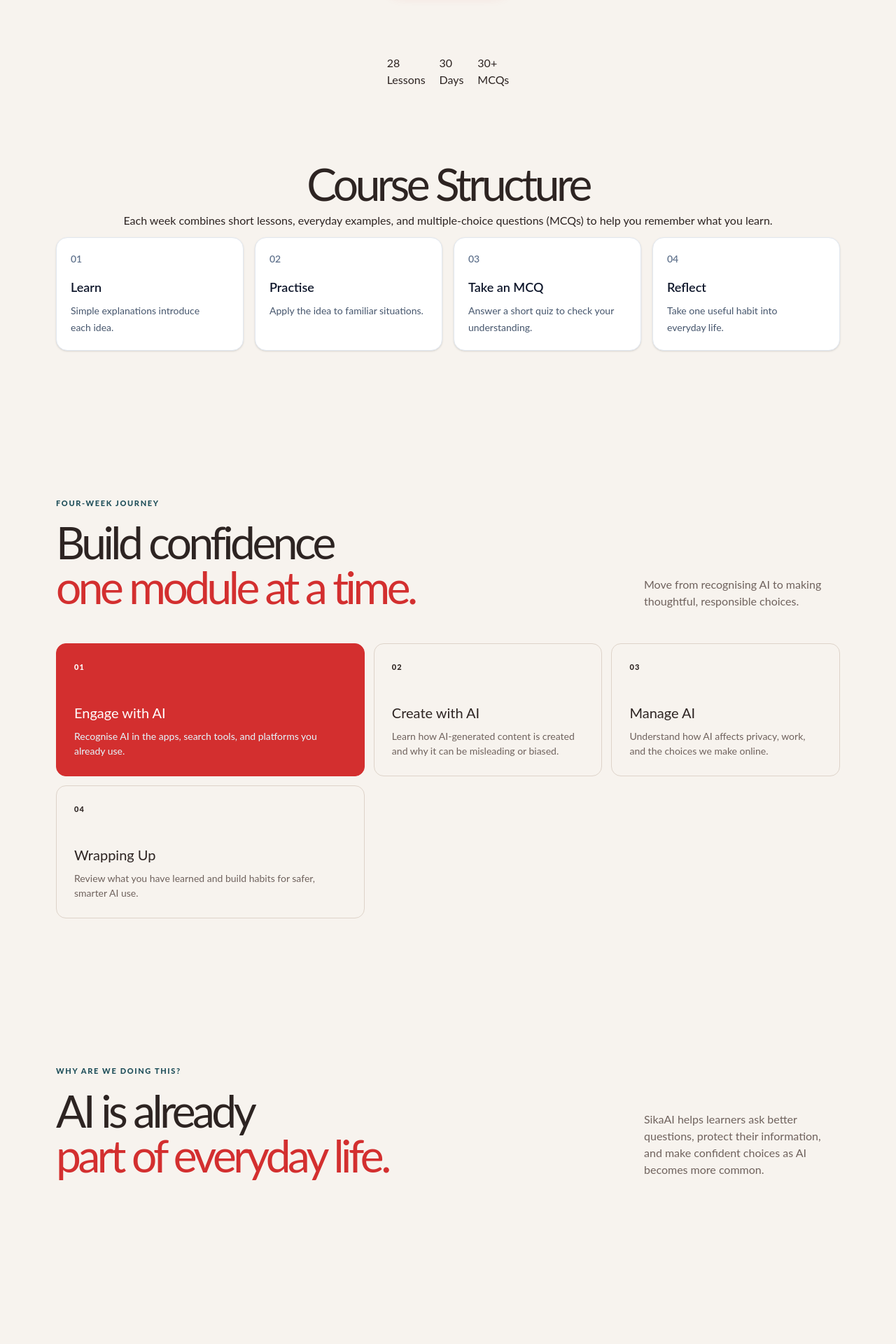
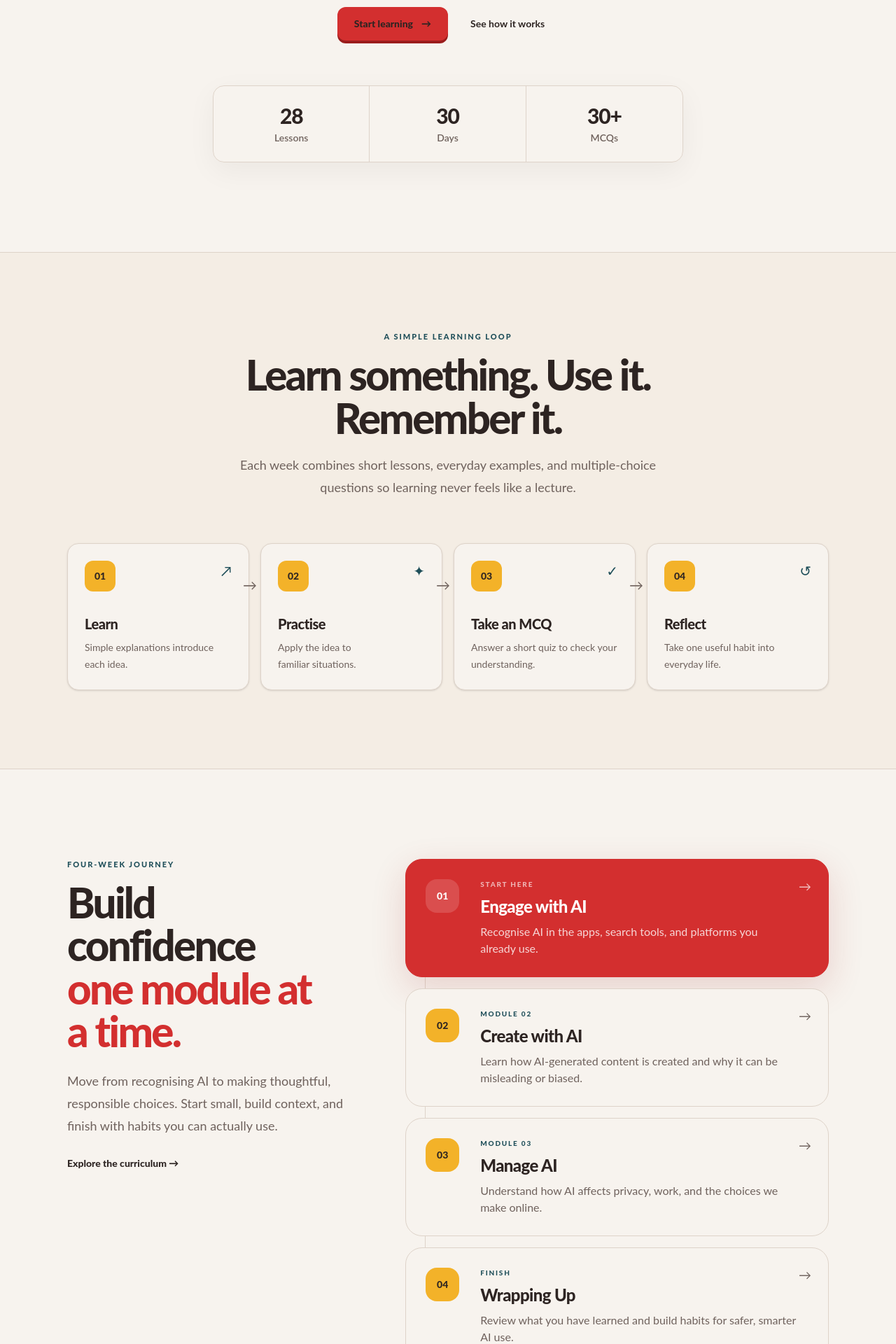
Before and after one commit to National-AI-Literacy-Program/sikaai.org, a Next.js app: page / in a window 1280 px wide. Shown: the part 700-2620 px from the top of the page at 70% size. Built offline with nearby package versions, Linux system fonts and the light colour scheme.

Commit message:
Frontend update - mandip

```diff
--- a/app/components/LandingPage.tsx
+++ b/app/components/LandingPage.tsx
@@ -2,281 +2,411 @@ import Image from "next/image";
 import Link from "next/link";
 import Header from "./Header";
 import Typewriter from "./Typewriter";
+
+const wrap = "mx-auto w-full max-w-6xl px-5 sm:px-8";
+const eyebrow =
+  "text-[11px] font-extrabold uppercase tracking-[0.18em] text-(--blue-deep)";
+const h2 =
+  "text-4xl font-extrabold leading-[1.02] tracking-[-0.045em] text-foreground sm:text-5xl lg:text-6xl";
+const lede =
+  "text-base leading-7 text-(color:--muted) sm:text-lg sm:leading-8";
+
+const stats = [
+  { value: "28", label: "Lessons" },
+  { value: "30", label: "Days" },
+  { value: "30+", label: "MCQs" },
+];
+
+const steps = [
+  {
+    step: "01",
+    title: "Learn",
+    description: "Simple explanations introduce each idea.",
+    icon: "↗",
+  },
+  {
+    step: "02",
+    title: "Practise",
+    description: "Apply the idea to familiar situations.",
+    icon: "✦",
+  },
+  {
+    step: "03",
+    title: "Take an MCQ",
+    description: "Answer a short quiz to check your understanding.",
+    icon: "✓",
+  },
+  {
+    step: "04",
+    title: "Reflect",
+    description: "Take one useful habit into everyday life.",
+    icon: "↺",
+  },
+];
+
+const weeks = [
+  {
+    step: "01",
+    title: "Engage with AI",
+    description:
+      "Recognise AI in the apps, search tools, and platforms you already use.",
+    tag: "START HERE",
+  },
+  {
+    step: "02",
+    title: "Create with AI",
+    description:
+      "Learn how AI-generated content is created and why it can be misleading or biased.",
+    tag: "MODULE 02",
+  },
+  {
+    step: "03",
+    title: "Manage AI",
+    description:
+      "Understand how AI affects privacy, work, and the choices we make online.",
+    tag: "MODULE 03",
+  },
+  {
+    step: "04",
+    title: "Wrapping Up",
+    description:
+      "Review what you have learned and build habits for safer, smarter AI use.",
+    tag: "FINISH",
+  },
+];
+
+const references = [
+  {
+    publisher: "UNESCO",
+    description: "Guidance for generative AI in education and research.",
+    href: "https://www.unesco.org/en/articles/guidance-generative-ai-education-and-research",
+  },
+  {
+    publisher: "UNICEF",
+    description: "Policy guidance on AI for children and their rights.",
+    href: "https://www.unicef.org/globalinsight/reports/policy-guidance-ai-children",
+  },
+  {
+    publisher: "OECD",
+    description: "Principles for trustworthy and human-centred AI.",
+    href: "https://oecd.ai/en/ai-principles",
+  },
+  {
+    publisher: "UNESCO",
+    description:
+      "Media and information literacy resources for navigating digital life.",
+    href: "https://www.unesco.org/en/media-information-literacy",
+  },
+];
+
 export default function LandingPage() {
   return (
-    <main className="landing-page">
+    <main className="min-h-dvh overflow-hidden bg-background font-sans text-foreground antialiased">
       <Header />
 
-      {/* Hero shell, main part  */}
-      <section className="hero shell flex flex-col" id="about">
+      {/* Hero */}
+      <section id="about" className="relative">
+        <div
+          aria-hidden="true"
+          className="pointer-events-none absolute inset-x-0 top-0 -z-10 h-[620px] overflow-hidden"
+        >
+          <div className="absolute left-1/2 top-[-180px] size-[560px] -translate-x-1/2 rounded-full bg-(--blue-pale) opacity-80 blur-3xl" />
+          <div className="absolute right-[-180px] top-40 size-80 rounded-full bg-(--saffron) opacity-15 blur-3xl" />
+        </div>
+
+        <div className={`${wrap} pb-20 pt-12 sm:pb-28 sm:pt-20 lg:pb-32 lg:pt-24`}>
+          <div className="mx-auto flex max-w-4xl flex-col items-center text-center">
+            <div className="mb-7 inline-flex items-center gap-2 rounded-full border border-border bg-background/80 px-3.5 py-2 text-xs font-bold shadow-sm backdrop-blur">
+              <span className="size-2 rounded-full bg-primary" />
+              A four-week AI literacy course
+            </div>
 
             <Image
-              className="h-auto"
+              className="mb-5 h-auto w-20 drop-shadow-sm sm:w-24"
               src="/lesson-art/namaste.svg"
               alt="Namaste illustration welcoming learners"
-              width={130}
-              height={300}
+              width={144}
+              height={144}
+              priority
             />
 
-        <div className="hero-copy items-center">
-
-          <h1 className=  "justify-center flex flex-row items-center gap-2">
-            <span >
-              {" "}
+            <h1 className="max-w-4xl text-[clamp(48px,9vw,88px)] font-extrabold leading-[0.94] tracking-[-0.06em]">
+              <span className="block text-primary">
                 <Typewriter
                   strings={["Engage with", "Create with", "Manage", "Shape"]}
                   typeSpeed={70}
                   deleteSpeed={35}
                   pauseDuration={2000}
                 />
-            </span>{" "}
-            AI
+              </span>
+              <span className="block">AI.</span>
             </h1>
 
-          <p className="hero-text text-center">
+            <p className={`${lede} mt-7 max-w-2xl`}>
               SikaiAI is a four-week AI literacy program that helps you identify
               AI, understand how it is used, and make more informed choices
               online.
             </p>
-          <div className="hero-actions justify-center">
-            <Link href="/course" className="button button-primary">
-              Start the course <span aria-hidden="true">→</span>
+
+            <div className="mt-9 flex flex-col items-center gap-3 sm:flex-row">
+              <Link
+                href="/course"
+                className="group inline-flex items-center gap-3 rounded-xl bg-primary px-6 py-3.5 text-sm font-extrabold text-white shadow-[0_4px_0_0_#9a1c1c] transition hover:-translate-y-0.5 hover:brightness-110 hover:shadow-[0_6px_0_0_#9a1c1c] focus-visible:outline-3 focus-visible:outline-offset-4 focus-visible:outline-(--saffron) active:translate-y-0.5 active:shadow-[0_2px_0_0_#9a1c1c]"
+              >
+                Start learning
+                <span className="transition-transform group-hover:translate-x-1">
+                  →
+                </span>
+              </Link>
+              <a
+                href="#course-structure"
+                className="inline-flex items-center rounded-xl px-5 py-3.5 text-sm font-bold text-foreground transition hover:bg-(--blue-pale)"
+              >
+                See how it works
+              </a>
+            </div>
+
+            <div className="mt-14 grid w-full max-w-2xl grid-cols-3 divide-x divide-border rounded-2xl border border-border bg-background/75 shadow-[0_12px_40px_rgba(0,0,0,0.05)] backdrop-blur sm:mt-16">
+              {stats.map(({ value, label }) => (
+                <div key={label} className="px-3 py-5 sm:px-6 sm:py-6">
+                  <p className="text-2xl font-extrabold tracking-[-0.04em] sm:text-3xl">
+                    {value}
+                  </p>
+                  <p className="mt-1 text-xs font-semibold text-(color:--muted) sm:text-sm">
+                    {label}
+                  </p>
+                </div>
+              ))}
+            </div>
+          </div>
+        </div>
+      </section>
+
+      {/* Course structure */}
+      <section
+        id="course-structure"
+        className="border-y border-border bg-(--blue-pale)/45 py-20 sm:py-28"
+      >
+        <div className={wrap}>
+          <div className="mx-auto max-w-2xl text-center">
+            <p className={eyebrow}>A SIMPLE LEARNING LOOP</p>
+            <h2 className={`${h2} mt-4`}>Learn something. Use it. Remember it.</h2>
+            <p className={`${lede} mt-5`}>
+              Each week combines short lessons, everyday examples, and
+              multiple-choice questions so learning never feels like a lecture.
+            </p>
+          </div>
+
+          <ol className="mt-12 grid gap-4 sm:grid-cols-2 lg:mt-16 lg:grid-cols-4">
+            {steps.map(({ step, title, description, icon }, i) => (
+              <li
+                key={step}
+                className="group relative rounded-2xl border border-border bg-background p-6 shadow-sm transition duration-200 hover:-translate-y-1 hover:shadow-xl"
+              >
+                <div className="flex items-start justify-between">
+                  <span className="grid size-11 place-items-center rounded-xl bg-(--saffron) text-sm font-extrabold text-[#2d2422]">
+                    {step}
+                  </span>
+                  <span className="text-xl text-(--blue-deep) transition-transform group-hover:rotate-12">
+                    {icon}
+                  </span>
+                </div>
+                <h3 className="mt-8 text-xl font-extrabold tracking-tight">
+                  {title}
+                </h3>
+                <p className="mt-2 text-sm leading-6 text-(color:--muted)">
+                  {description}
+                </p>
+                {i < steps.length - 1 && (
+                  <span
+                    aria-hidden="true"
+                    className="absolute -right-3 top-11 z-10 hidden text-xl text-(--muted) lg:block"
+                  >
+                    →
+                  </span>
+                )}
+              </li>
+            ))}
+          </ol>
+        </div>
+      </section>
+
+      {/* Four-week journey */}
+      <section id="approach" className={`${wrap} py-20 sm:py-28 lg:py-32`}>
+        <div className="grid gap-10 lg:grid-cols-[0.8fr_1.2fr] lg:gap-20">
+          <div className="lg:sticky lg:top-24 lg:self-start">
+            <p className={eyebrow}>FOUR-WEEK JOURNEY</p>
+            <h2 className={`${h2} mt-4`}>
+              Build confidence
+              <br />
+              <span className="text-primary">one module at a time.</span>
+            </h2>
+            <p className={`${lede} mt-6 max-w-md`}>
+              Move from recognising AI to making thoughtful, responsible
+              choices. Start small, build context, and finish with habits you
+              can actually use.
+            </p>
+
+            <Link
+              href="/course"
+              className="mt-7 inline-flex items-center gap-2 text-sm font-extrabold text-primary underline decoration-2 underline-offset-4 hover:opacity-75"
+            >
+              Explore the curriculum →
             </Link>
           </div>
-        </div>
 
-      </section>
+          <div className="relative">
+            <div
+              aria-hidden="true"
+              className="absolute bottom-8 left-6 top-8 w-px bg-border sm:left-7"
+            />
 
-       {/* Details  */}
-       <section className="flex justify-center gap-5">
-          <div>
-            <span>28</span>
-            <p>Lessons</p>
+            <div className="space-y-4">
+              {weeks.map(({ step, title, description, tag }, i) => (
+                <article
+                  key={step}
+                  className={`group relative ml-0 grid gap-5 rounded-3xl border p-6 transition duration-200 sm:grid-cols-[58px_1fr] sm:p-7 ${
+                    i === 0
+                      ? "border-primary bg-primary text-white shadow-[0_16px_50px_rgba(154,28,28,0.16)]"
+                      : "border-border bg-background hover:-translate-y-0.5 hover:shadow-lg"
+                  }`}
+                >
+                  <div className="relative z-10">
+                    <span
+                      className={`grid size-12 place-items-center rounded-2xl text-sm font-extrabold ${
+                        i === 0
+                          ? "bg-white/15 text-white"
+                          : "bg-(--saffron) text-[#2d2422]"
+                      }`}
+                    >
+                      {step}
+                    </span>
                   </div>
 
                   <div>
-            <span>30</span>
-            <p>Days</p>
+                    <p
+                      className={`text-[10px] font-extrabold tracking-[0.18em] ${
+                        i === 0 ? "text-white/65" : "text-(--blue-deep)"
+                      }`}
+                    >
+                      {tag}
+                    </p>
+                    <h3
+                      className={`mt-2 text-2xl font-extrabold tracking-tight ${
+                        i === 0 ? "text-white" : "text-foreground"
+                      }`}
+                    >
+                      {title}
+                    </h3>
+                    <p
+                      className={`mt-2 max-w-xl text-sm leading-6 sm:text-base ${
+                        i === 0 ? "text-white/80" : "text-(color:--muted)"
+                      }`}
+                    >
+                      {description}
+                    </p>
                   </div>
 
-          <div>
-            <span>30+</span>
-            <p>MCQs</p>
+                  <span
+                    className={`absolute right-6 top-6 text-lg transition-transform group-hover:translate-x-1 ${
+                      i === 0 ? "text-white/70" : "text-(--muted)"
+                    }`}
+                  >
+                    →
+                  </span>
+                </article>
+              ))}
+            </div>
+          </div>
         </div>
       </section>
 
-
-
-      {/* Course Structure  */}
-      <section className="section course-structure shell" id="course-structure">
-
-
-        <div className="seciton-heading justify-center flex flex-col gap-2 items-center text-center mb-3">
-          <h2 className="sh-h2">Course Structure</h2>
-          <p>
-            Each week combines short lessons, everyday examples, and
-            multiple-choice questions (MCQs) to help you remember what you
-            learn.
-          </p>
-        </div>
-
-
-        <div className="grid gap-4 sm:grid-cols-2 lg:grid-cols-4">
-          {[
-            {
-              step: "01",
-              title: "Learn",
-              description: "Simple explanations introduce each idea.",
-            },
-            {
-              step: "02",
-              title: "Practise",
-              description: "Apply the idea to familiar situations.",
-            },
-            {
-              step: "03",
-              title: "Take an MCQ",
-              description: "Answer a short quiz to check your understanding.",
-            },
-            {
-              step: "04",
-              title: "Reflect",
-              description: "Take one useful habit into everyday life.",
-            },
-          ].map(({ step, title, description }) => (
-            <article
-              key={step}
-              className="flex h-full flex-col gap-4 rounded-2xl border border-slate-200 bg-white p-5 shadow-sm"
-            >
-              <span className="text-sm font-semibold text-slate-500">{step}</span>
+      {/* Why */}
+      <section id="why" className={`${wrap} pb-20 sm:pb-28`}>
+        <div className="relative overflow-hidden rounded-[2rem] bg-(--blue-pale) px-6 py-14 sm:px-12 sm:py-20 lg:px-16">
+          <div
+            aria-hidden="true"
+            className="absolute -right-20 -top-20 size-64 rounded-full border-[40px] border-white/40"
+          />
+          <div className="relative grid items-end gap-8 md:grid-cols-[1.2fr_0.8fr]">
             <div>
-                <h3 className="text-lg font-semibold text-slate-900">{title}</h3>
-                <p className="mt-2 text-sm leading-6 text-slate-600">{description}</p>
-              </div>
-            </article>
-          ))}
-        </div>
-
-      </section>
-
-
-
-      <section id="approach" className="section approach shell">
-        <div className="section-heading">
-          <div>
-            <p className="eyebrow">FOUR-WEEK JOURNEY</p>
-            <h2>
-              Build confidence
+              <p className={eyebrow}>WHY ARE WE DOING THIS?</p>
+              <h2 className={`${h2} mt-4`}>
+                AI is already
                 <br />
-              <span>one module at a time.</span>
+                <span className="text-primary">part of everyday life.</span>
               </h2>
             </div>
-          <p>
-            Move from recognising AI to making thoughtful, responsible choices.
-          </p>
-        </div>
-        <div className="rhythm-grid">
-          <article className="rhythm-card rhythm-main">
-            <span className="step-number">01</span>
-            <div>
-              <h3>Engage with AI</h3>
-              <p>
-                Recognise AI in the apps, search tools, and platforms you
-                already use.
-              </p>
-            </div>
-          </article>
-          <article className="rhythm-card">
-            <span className="step-number">02</span>
-            <div>
-              <h3>Create with AI</h3>
-              <p>
-                Learn how AI-generated content is created and why it can be
-                misleading or biased.
-              </p>
-            </div>
-          </article>
-          <article className="rhythm-card">
-            <span className="step-number">03</span>
-            <div>
-              <h3>Manage AI</h3>
-              <p>
-                Understand how AI affects privacy, work, and the choices we make
-                online.
-              </p>
-            </div>
-          </article>
-          <article className="rhythm-card">
-            <span className="step-number">04</span>
-            <div>
-              <h3>Wrapping Up</h3>
-              <p>
-                Review what you have learned and build habits for safer, smarter
-                AI use.
-              </p>
-            </div>
-          </article>
-        </div>
-      </section>
-      <section className="section why-section shell" id="why">
-        <div className="section-heading">
-          <div>
-            <p className="eyebrow">WHY ARE WE DOING THIS?</p>
-            <h2>
-              AI is already
-              <br />
-              <span>part of everyday life.</span>
-            </h2>
-          </div>
-          <p>
+            <p className={lede}>
               SikaAI helps learners ask better questions, protect their
               information, and make confident choices as AI becomes more common.
             </p>
           </div>
+        </div>
       </section>
-      <section className="section references-section shell" id="references">
-        <div className="section-heading">
+
+      {/* References */}
+      <section
+        id="references"
+        className="border-t border-border py-20 sm:py-28"
+      >
+        <div className={wrap}>
+          <div className="grid gap-8 md:grid-cols-[0.8fr_1.2fr] md:items-end">
             <div>
-            <p className="eyebrow">REFERENCES</p>
-            <h2>
+              <p className={eyebrow}>REFERENCES</p>
+              <h2 className={`${h2} mt-4`}>
                 Learn from
                 <br />
-              <span>trusted guidance.</span>
+                <span className="text-primary">trusted guidance.</span>
               </h2>
             </div>
-          <p>
-            The course draws on established guidance about AI, digital literacy,
-            online safety, and responsible technology use.
+            <p className={`${lede} max-w-lg md:justify-self-end`}>
+              The course draws on established guidance about AI, digital
+              literacy, online safety, and responsible technology use.
             </p>
           </div>
-        <div className="rhythm-grid references-grid">
-          <article className="rhythm-card rhythm-main">
-            <span className="step-number">01</span>
-            <div>
-              <h3>UNESCO</h3>
-              <p>Guidance for generative AI in education and research.</p>
+
+          <ul className="mt-12 overflow-hidden rounded-2xl border border-border">
+            {references.map(({ publisher, description, href }) => (
+              <li key={href} className="border-b border-border last:border-b-0">
                 <a
-                href="https://www.unesco.org/en/articles/guidance-generative-ai-education-and-research"
+                  href={href}
                   target="_blank"
                   rel="noreferrer"
+                  className="group grid gap-3 px-5 py-5 transition hover:bg-(--blue-pale)/45 sm:grid-cols-[130px_1fr_auto] sm:items-center sm:gap-8 sm:px-7"
                 >
-                View reference →
+                  <h3 className="text-lg font-extrabold tracking-tight">
+                    {publisher}
+                  </h3>
+                  <p className="text-sm leading-6 text-(color:--muted)">
+                    {description}
+                  </p>
+                  <span className="text-sm font-extrabold text-(--blue-deep) transition-transform group-hover:translate-x-1">
+                    View →
+                  </span>
                 </a>
-            </div>
-          </article>
-          <article className="rhythm-card">
-            <span className="step-number">02</span>
-            <div>
-              <h3>UNICEF</h3>
-              <p>Policy guidance on AI for children and their rights.</p>
-              <a
-                href="https://www.unicef.org/globalinsight/reports/policy-guidance-ai-children"
-                target="_blank"
-                rel="noreferrer"
-              >
-                View reference →
-              </a>
-            </div>
-          </article>
-          <article className="rhythm-card">
-            <span className="step-number">03</span>
-            <div>
-              <h3>OECD</h3>
-              <p>Principles for trustworthy and human-centred AI.</p>
-              <a
-                href="https://oecd.ai/en/ai-principles"
-                target="_blank"
-                rel="noreferrer"
-              >
-                View reference →
-              </a>
-            </div>
-          </article>
-          <article className="rhythm-card">
-            <span className="step-number">04</span>
-            <div>
-              <h3>UNESCO</h3>
-              <p>
-                Media and information literacy resources for navigating digital
-                life.
-              </p>
-              <a
-                href="https://www.unesco.org/en/media-information-literacy"
-                target="_blank"
-                rel="noreferrer"
-              >
-                View reference →
-              </a>
-            </div>
-          </article>
+              </li>
+            ))}
+          </ul>
         </div>
       </section>
-      <footer className="site-footer landing-footer shell">
+
+      {/* Footer */}
+      <footer className="border-t border-border">
+        <div
+          className={`${wrap} flex flex-col gap-3 py-7 text-xs text-(color:--muted) sm:flex-row sm:items-center sm:justify-between`}
+        >
           <p>© 2026 SikaAI</p>
           <p>
-          <a href="#references">References</a> · Learn AI. One small lesson at a
-          time.
+            <a
+              href="#references"
+              className="font-semibold text-foreground underline-offset-4 hover:underline"
+            >
+              References
+            </a>{" "}
+            · Learn AI. One small lesson at a time.
           </p>
+        </div>
       </footer>
     </main>
   );
```
Lines whose indentation alone changed are shown as unchanged.
